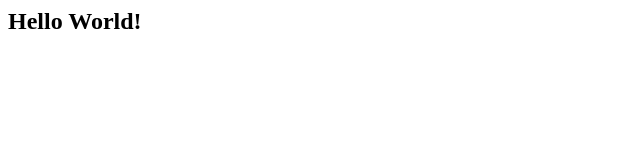
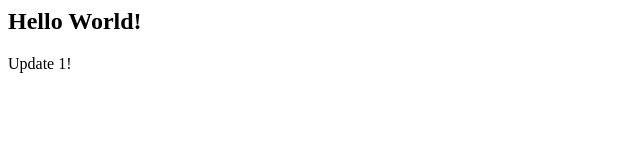
Before and after one commit to bilalbentoumi/testrepo, a plain HTML site: page index.html in a window 1280 px wide. Shown: the full height of the page, 0-640 px from the left. Drawn offline with Linux system fonts and the light colour scheme.

Commit message:
Update index.html

```diff
--- a/index.html
+++ b/index.html
@@ -1 +1,2 @@
 <h2>Hello World!</h2>
+<p>Update 1!</p>
```
